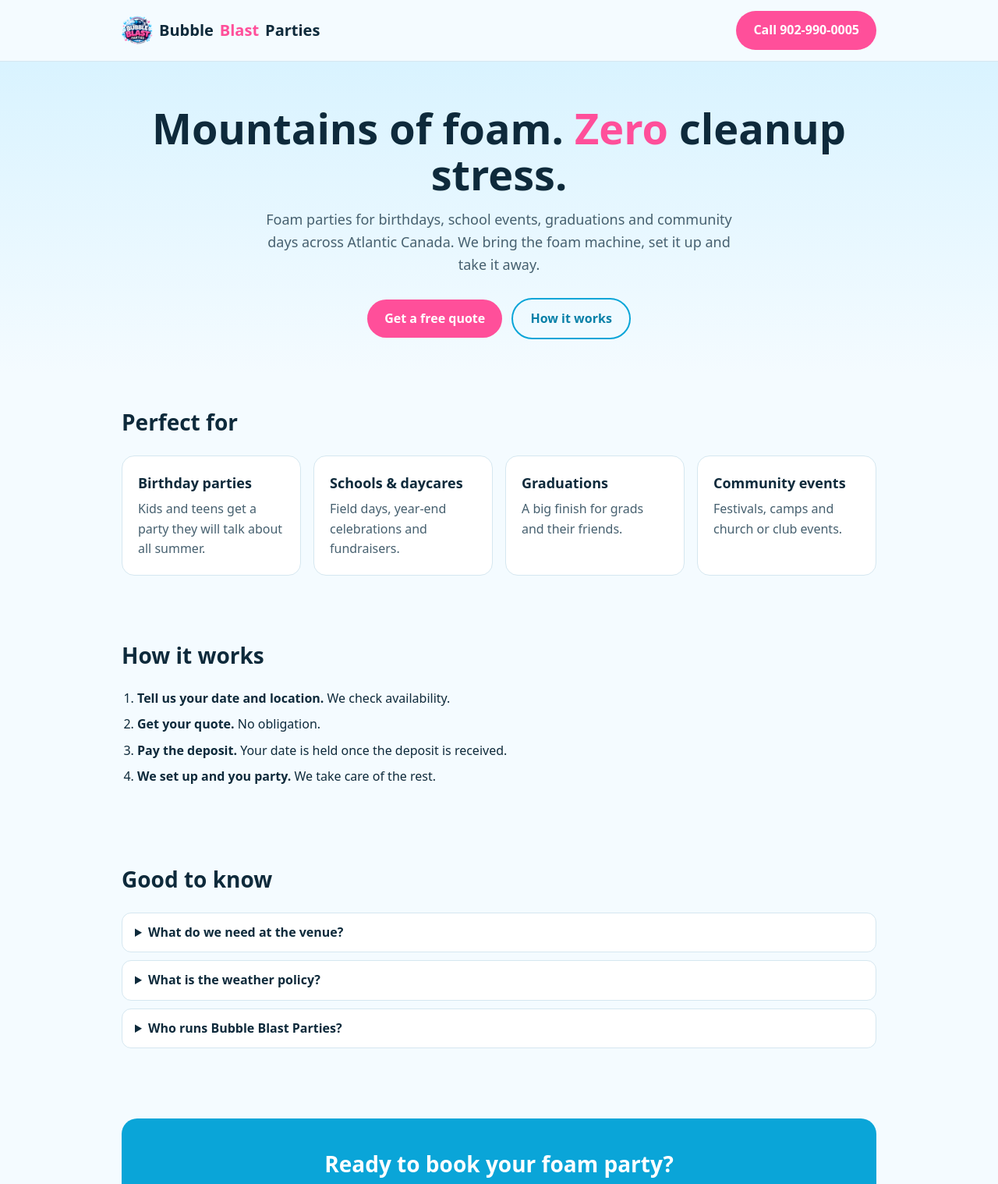
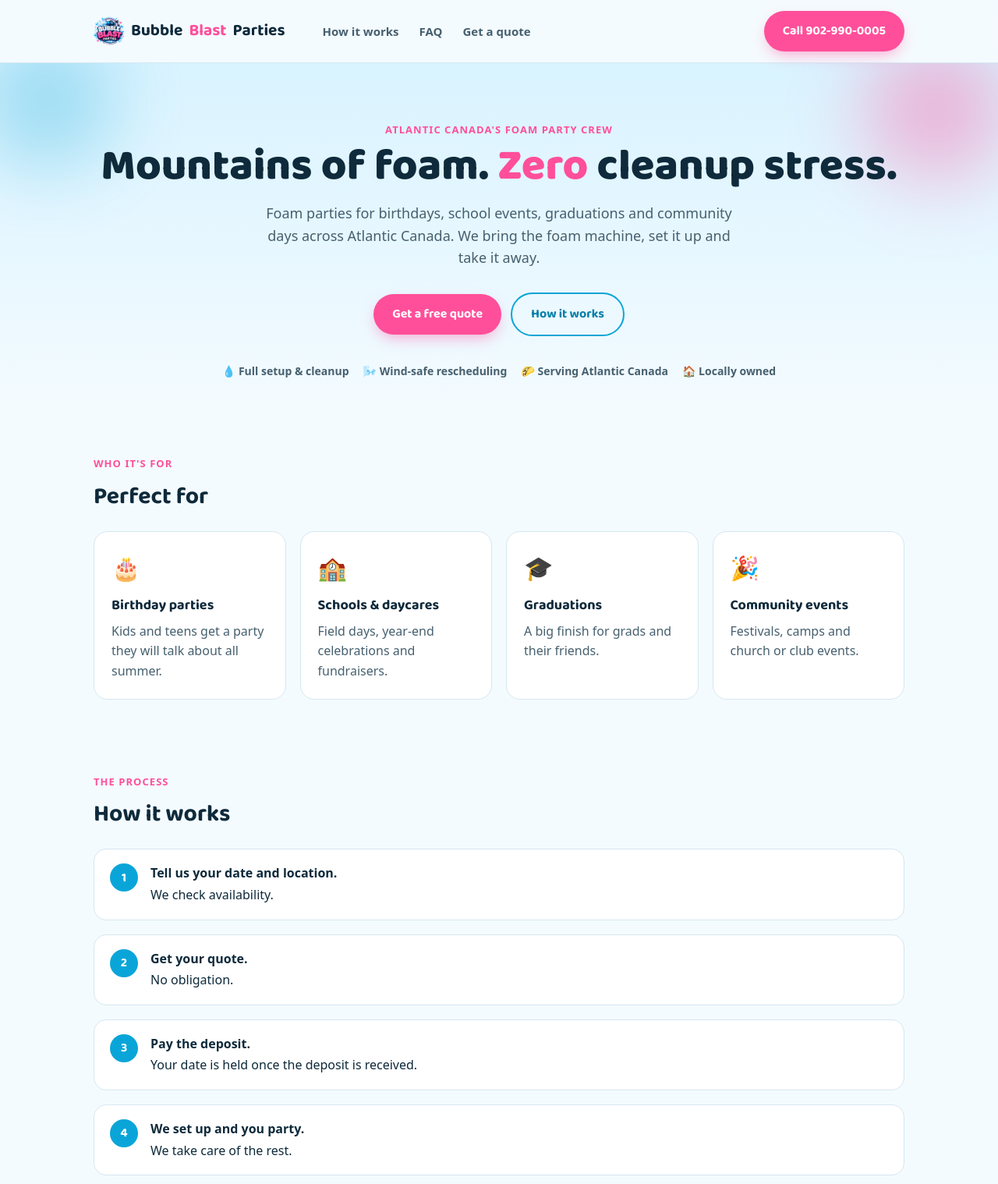
Before and after one commit to booknovakingdom-ops/bubble-blast-parties, a plain HTML site: page index.html in a window 1280 px wide. Shown: the top 1518 px of the page at 78% size. Drawn offline with Linux system fonts and the light colour scheme.

Commit message:
Premium visual redesign: type, icons, motion, sticky nav
Adds a display font, eyebrow labels, emoji icons on the "Perfect for"
cards, a numbered step list, a sticky glass-effect header with anchor
nav, decorative hero blobs, a styled FAQ accordion, and a Google
review link. Scroll-reveal animation is gated behind a real .js class
(added synchronously) with an IntersectionObserver fallback and a
safety timeout, and respects prefers-reduced-motion, so content never
gets stuck invisible if JS fails or doesn't run.

Co-Authored-By: Claude Sonnet 5 <noreply@anthropic.com>
Claude-Session: https://claude.ai/code/session_01U6HrbrA2z5acdFEKwTJDCS

```diff
--- a/index.html
+++ b/index.html
@@ -1,6 +1,7 @@
 <!doctype html>
 <html lang="en-CA">
 <head>
+<script>document.documentElement.classList.add('js')</script>
 <meta charset="utf-8">
 <meta name="viewport" content="width=device-width,initial-scale=1">
 <title>Bubble Blast Parties | Foam Party Rentals in Atlantic Canada</title>
@@ -13,27 +14,65 @@
 <meta property="og:image" content="https://bubbleblastparties.ca/assets/og-image.jpg">
 <link rel="icon" type="image/png" sizes="32x32" href="assets/favicon-32.png">
 <link rel="apple-touch-icon" sizes="180x180" href="assets/favicon-180.png">
+<meta name="theme-color" content="#0aa5d8">
+<link rel="preconnect" href="https://fonts.googleapis.com">
+<link rel="preconnect" href="https://fonts.gstatic.com" crossorigin>
+<link href="https://fonts.googleapis.com/css2?family=Baloo+2:wght@500;700;800&display=swap" rel="stylesheet">
 <script type="application/ld+json">
 {"@context":"https://schema.org","@type":"LocalBusiness","name":"Bubble Blast Parties","url":"https://bubbleblastparties.ca/","telephone":"+1-902-990-0005","email":"eventsbubbleblast@gmail.com","address":{"@type":"PostalAddress","addressLocality":"Bridgewater","addressRegion":"NS","addressCountry":"CA"},"areaServed":"Atlantic Canada","description":"Foam party rentals for birthdays, schools and community events."}
 </script>
 <style>
-:root{--bg:#f4fbff;--ink:#0e2a3b;--muted:#46606f;--brand:#0aa5d8;--brand-d:#0780a8;--pop:#ff4f9a;--card:#fff;--line:#d5e7f0}
-@media (prefers-color-scheme:dark){:root{--bg:#07202e;--ink:#eaf6fc;--muted:#a6c0cd;--card:#0c2e40;--line:#1b4a63}}
-*{box-sizing:border-box}body{margin:0;font:16px/1.6 system-ui,Segoe UI,Roboto,sans-serif;background:var(--bg);color:var(--ink)}
-.wrap{max-width:1000px;margin:0 auto;padding:0 16px}
-header{padding:14px 0;border-bottom:1px solid var(--line)}header .wrap{display:flex;justify-content:space-between;align-items:center;gap:12px;flex-wrap:wrap}
-.logo{display:flex;align-items:center;gap:8px;font-weight:800;font-size:20px}.logo span{color:var(--pop)}.logo img{display:block}
-.btn{display:inline-block;background:var(--pop);color:#fff;text-decoration:none;font-weight:700;padding:12px 22px;border-radius:999px}
-.btn.alt{background:transparent;color:var(--brand-d);border:2px solid var(--brand)}
-.hero{padding:56px 0 40px;text-align:center;background:linear-gradient(180deg,#d9f3ff,transparent)}
+:root{--bg:#f4fbff;--ink:#0e2a3b;--muted:#46606f;--brand:#0aa5d8;--brand-d:#0780a8;--pop:#ff4f9a;--card:#fff;--line:#d5e7f0;--shadow:0 10px 30px -12px rgba(14,42,59,.18);--font-head:'Baloo 2',system-ui,sans-serif}
+@media (prefers-color-scheme:dark){:root{--bg:#07202e;--ink:#eaf6fc;--muted:#a6c0cd;--card:#0c2e40;--line:#1b4a63;--shadow:0 10px 30px -10px rgba(0,0,0,.5)}}
+*{box-sizing:border-box}
+html{scroll-behavior:smooth}
+body{margin:0;font:16px/1.6 system-ui,Segoe UI,Roboto,sans-serif;background:var(--bg);color:var(--ink)}
+h1,h2,h3,.logo,.btn{font-family:var(--font-head)}
+.wrap{max-width:1080px;margin:0 auto;padding:0 20px}
+header{position:sticky;top:0;z-index:50;padding:14px 0;border-bottom:1px solid var(--line);background:color-mix(in srgb,var(--bg) 82%,transparent);backdrop-filter:blur(10px);-webkit-backdrop-filter:blur(10px)}
+header .wrap{display:flex;justify-content:space-between;align-items:center;gap:20px;flex-wrap:wrap}
+.logo{display:flex;align-items:center;gap:8px;font-weight:700;font-size:21px}.logo span{color:var(--pop)}.logo img{display:block}
+nav.sitenav{display:flex;gap:26px;margin-right:auto;margin-left:28px}
+nav.sitenav a{color:var(--muted);text-decoration:none;font-weight:600;font-size:15px}
+nav.sitenav a:hover{color:var(--brand-d)}
+@media (max-width:760px){nav.sitenav{display:none}}
+.btn{display:inline-block;background:var(--pop);color:#fff;text-decoration:none;font-weight:700;padding:13px 24px;border-radius:999px;box-shadow:0 8px 20px -6px rgba(255,79,154,.55);transition:transform .15s ease,box-shadow .15s ease;border:none;cursor:pointer}
+.btn:hover{transform:translateY(-2px);box-shadow:0 12px 26px -6px rgba(255,79,154,.6)}
+.btn:active{transform:translateY(0)}
+.btn.alt{background:transparent;color:var(--brand-d);border:2px solid var(--brand);box-shadow:none}
+.btn.alt:hover{background:color-mix(in srgb,var(--brand) 12%,transparent)}
+.eyebrow{display:inline-block;color:var(--pop);font-weight:800;letter-spacing:.08em;text-transform:uppercase;font-size:13px;margin-bottom:8px}
+.hero{position:relative;padding:72px 0 48px;text-align:center;background:linear-gradient(180deg,#d9f3ff,transparent);overflow:hidden}
 @media (prefers-color-scheme:dark){.hero{background:linear-gradient(180deg,#0b3a52,transparent)}}
-h1{font-size:clamp(32px,6vw,54px);line-height:1.1;margin:0 0 14px}h1 em{color:var(--pop);font-style:normal}
-.hero p{max-width:620px;margin:0 auto 24px;color:var(--muted);font-size:18px}.hero .btn{margin:4px}
-section{padding:40px 0}h2{font-size:28px;margin:0 0 20px}
-.grid{display:grid;grid-template-columns:repeat(auto-fit,minmax(220px,1fr));gap:16px}
-.card{background:var(--card);border:1px solid var(--line);border-radius:16px;padding:20px}.card h3{margin:0 0 6px;font-size:18px}.card p{margin:0;color:var(--muted)}
-ol{padding-left:20px}li{margin-bottom:8px}
-details{background:var(--card);border:1px solid var(--line);border-radius:12px;padding:12px 16px;margin-bottom:10px}summary{cursor:pointer;font-weight:700}
+.blob{position:absolute;border-radius:50%;filter:blur(40px);opacity:.5;pointer-events:none;z-index:0}
+.hero .blob{background:radial-gradient(circle,var(--pop),transparent 70%);width:280px;height:280px;top:-80px;right:-60px}
+.hero .blob.b2{background:radial-gradient(circle,var(--brand),transparent 70%);width:260px;height:260px;bottom:-100px;left:-70px;opacity:.4}
+.hero .wrap{position:relative;z-index:1}
+h1{font-weight:800;font-size:clamp(32px,6vw,56px);line-height:1.08;margin:0 0 14px}h1 em{color:var(--pop);font-style:normal}
+.hero p{max-width:620px;margin:0 auto 26px;color:var(--muted);font-size:18px}.hero .btn{margin:4px}
+.badges{display:flex;flex-wrap:wrap;justify-content:center;gap:10px 18px;margin-top:30px;font-size:14px;color:var(--muted);font-weight:600}
+.badges span{display:flex;align-items:center;gap:6px}
+section{padding:46px 0;scroll-margin-top:84px}
+h2{font-weight:700;font-size:30px;margin:0 0 20px}
+.grid{display:grid;grid-template-columns:repeat(auto-fit,minmax(220px,1fr));gap:18px}
+.card{background:var(--card);border:1px solid var(--line);border-radius:18px;padding:22px;transition:transform .2s ease,box-shadow .2s ease}
+.card:hover{transform:translateY(-4px);box-shadow:var(--shadow)}
+.card .emoji{font-size:30px;display:block;margin-bottom:10px}
+.card h3{margin:0 0 6px;font-size:18px;font-weight:700}.card p{margin:0;color:var(--muted)}
+.steps{display:grid;gap:18px;padding:0;list-style:none;counter-reset:step}
+.steps li{display:flex;gap:16px;align-items:flex-start;background:var(--card);border:1px solid var(--line);border-radius:16px;padding:18px 20px}
+.steps li::before{counter-increment:step;content:counter(step);flex:none;width:36px;height:36px;border-radius:50%;background:var(--brand);color:#fff;font-family:var(--font-head);font-weight:700;display:flex;align-items:center;justify-content:center}
+.steps b{display:block;margin-bottom:2px}
+details{background:var(--card);border:1px solid var(--line);border-radius:14px;padding:4px 18px;margin-bottom:10px;transition:box-shadow .2s ease}
+details[open]{box-shadow:var(--shadow)}
+summary{cursor:pointer;font-weight:700;padding:14px 0;list-style:none;display:flex;justify-content:space-between;align-items:center;gap:12px}
+summary::-webkit-details-marker{display:none}
+summary::after{content:"+";font-size:22px;color:var(--pop);transition:transform .2s ease;flex:none}
+details[open] summary::after{transform:rotate(45deg)}
+details p{margin:0 0 16px;color:var(--muted)}
+.js .reveal{opacity:0;transform:translateY(18px);transition:opacity .6s ease,transform .6s ease}
+.js .reveal.in{opacity:1;transform:none}
+@media (prefers-reduced-motion:reduce){.js .reveal{opacity:1!important;transform:none!important;transition:none!important}}
 .cta{background:var(--brand);color:#fff;text-align:center;border-radius:20px;padding:36px 20px}.cta .btn{background:#fff;color:var(--brand-d)}
 .btn.ghost{background:transparent;color:#fff;border:2px solid #fff}
 .cta-actions{display:flex;gap:10px;justify-content:center;flex-wrap:wrap;margin-bottom:28px}
@@ -50,33 +89,46 @@ footer{padding:30px 0;color:var(--muted);font-size:14px;text-align:center;border
 </style>
 </head>
 <body>
-<header><div class="wrap"><div class="logo"><img src="assets/logo-96.png" alt="" width="40" height="40">Bubble <span>Blast</span> Parties</div><a class="btn" href="tel:+19029900005">Call 902-990-0005</a></div></header>
+<header><div class="wrap"><div class="logo"><img src="assets/logo-96.png" alt="" width="40" height="40">Bubble <span>Blast</span> Parties</div><nav class="sitenav"><a href="#how">How it works</a><a href="#faq">FAQ</a><a href="#quote">Get a quote</a></nav><a class="btn" href="tel:+19029900005">Call 902-990-0005</a></div></header>
 <main>
-<div class="hero"><div class="wrap">
+<div class="hero"><div class="blob"></div><div class="blob b2"></div><div class="wrap">
+<span class="eyebrow">Atlantic Canada's foam party crew</span>
 <h1>Mountains of foam. <em>Zero</em> cleanup stress.</h1>
 <p>Foam parties for birthdays, school events, graduations and community days across Atlantic Canada. We bring the foam machine, set it up and take it away.</p>
 <a class="btn" href="#quote">Get a free quote</a> <a class="btn alt" href="#how">How it works</a>
+<div class="badges">
+<span>&#128167; Full setup &amp; cleanup</span>
+<span>&#127788;&#65039; Wind-safe rescheduling</span>
+<span>&#127790; Serving Atlantic Canada</span>
+<span>&#127968; Locally owned</span>
+</div>
 </div></div>
-<section><div class="wrap"><h2>Perfect for</h2>
+<section class="reveal"><div class="wrap">
+<span class="eyebrow">Who it's for</span>
+<h2>Perfect for</h2>
 <div class="grid">
-<div class="card"><h3>Birthday parties</h3><p>Kids and teens get a party they will talk about all summer.</p></div>
-<div class="card"><h3>Schools &amp; daycares</h3><p>Field days, year-end celebrations and fundraisers.</p></div>
-<div class="card"><h3>Graduations</h3><p>A big finish for grads and their friends.</p></div>
-<div class="card"><h3>Community events</h3><p>Festivals, camps and church or club events.</p></div>
+<div class="card"><span class="emoji">&#127874;</span><h3>Birthday parties</h3><p>Kids and teens get a party they will talk about all summer.</p></div>
+<div class="card"><span class="emoji">&#127979;&#65039;</span><h3>Schools &amp; daycares</h3><p>Field days, year-end celebrations and fundraisers.</p></div>
+<div class="card"><span class="emoji">&#127891;</span><h3>Graduations</h3><p>A big finish for grads and their friends.</p></div>
+<div class="card"><span class="emoji">&#127881;</span><h3>Community events</h3><p>Festivals, camps and church or club events.</p></div>
 </div></div></section>
-<section id="how"><div class="wrap"><h2>How it works</h2>
-<ol>
-<li><b>Tell us your date and location.</b> We check availability.</li>
-<li><b>Get your quote.</b> No obligation.</li>
-<li><b>Pay the deposit.</b> Your date is held once the deposit is received.</li>
-<li><b>We set up and you party.</b> We take care of the rest.</li>
+<section id="how" class="reveal"><div class="wrap">
+<span class="eyebrow">The process</span>
+<h2>How it works</h2>
+<ol class="steps">
+<li><div><b>Tell us your date and location.</b> We check availability.</div></li>
+<li><div><b>Get your quote.</b> No obligation.</div></li>
+<li><div><b>Pay the deposit.</b> Your date is held once the deposit is received.</div></li>
+<li><div><b>We set up and you party.</b> We take care of the rest.</div></li>
 </ol></div></section>
-<section><div class="wrap"><h2>Good to know</h2>
+<section id="faq" class="reveal"><div class="wrap">
+<span class="eyebrow">Good to know</span>
+<h2>Frequently asked questions</h2>
 <details><summary>What do we need at the venue?</summary><p>A flat outdoor area and access to water and power. We will confirm the details when we quote.</p></details>
 <details><summary>What is the weather policy?</summary><p>Rentals follow a 38 km/h wind limit under our rental agreement. If the weather is unsafe, we will work out a new date with you.</p></details>
 <details><summary>Who runs Bubble Blast Parties?</summary><p>We're a locally owned foam party company based in Bridgewater, NS, serving events across Atlantic Canada.</p></details>
 </div></section>
-<section id="quote"><div class="wrap"><div class="cta">
+<section id="quote" class="reveal"><div class="wrap"><div class="cta">
 <h2>Ready to book your foam party?</h2>
 <p>Tell us your date, location and guest count and we'll send a quote &mdash; or call/email us directly.</p>
 <div class="cta-actions">
@@ -131,7 +183,20 @@ status.textContent = 'Something went wrong — please call or email us directly.
 })();
 </script>
 </main>
-<footer><div class="wrap">&copy; <span id="y"></span> Bubble Blast Parties · Bridgewater, Nova Scotia · <a href="tel:+19029900005">902-990-0005</a> · <a href="mailto:eventsbubbleblast@gmail.com">eventsbubbleblast@gmail.com</a></div></footer>
-<script>document.getElementById('y').textContent = new Date().getFullYear();</script>
+<footer><div class="wrap">&copy; <span id="y"></span> Bubble Blast Parties · Bridgewater, Nova Scotia · <a href="tel:+19029900005">902-990-0005</a> · <a href="mailto:eventsbubbleblast@gmail.com">eventsbubbleblast@gmail.com</a> · <a href="https://g.page/r/CZXOs7GUjxR5EBI/review" target="_blank" rel="noopener">Leave us a review</a></div></footer>
+<script>
+document.getElementById('y').textContent = new Date().getFullYear();
+var revealEls = document.querySelectorAll('.reveal');
+if ('IntersectionObserver' in window) {
+  var io = new IntersectionObserver(function(entries){
+    entries.forEach(function(e){ if (e.isIntersecting) { e.target.classList.add('in'); io.unobserve(e.target); } });
+  }, { threshold: 0.15 });
+  revealEls.forEach(function(el){ io.observe(el); });
+  // Safety net: if something stops the observer from firing, don't leave content hidden.
+  setTimeout(function(){ revealEls.forEach(function(el){ el.classList.add('in'); }); }, 3000);
+} else {
+  revealEls.forEach(function(el){ el.classList.add('in'); });
+}
+</script>
 </body>
 </html>
```
